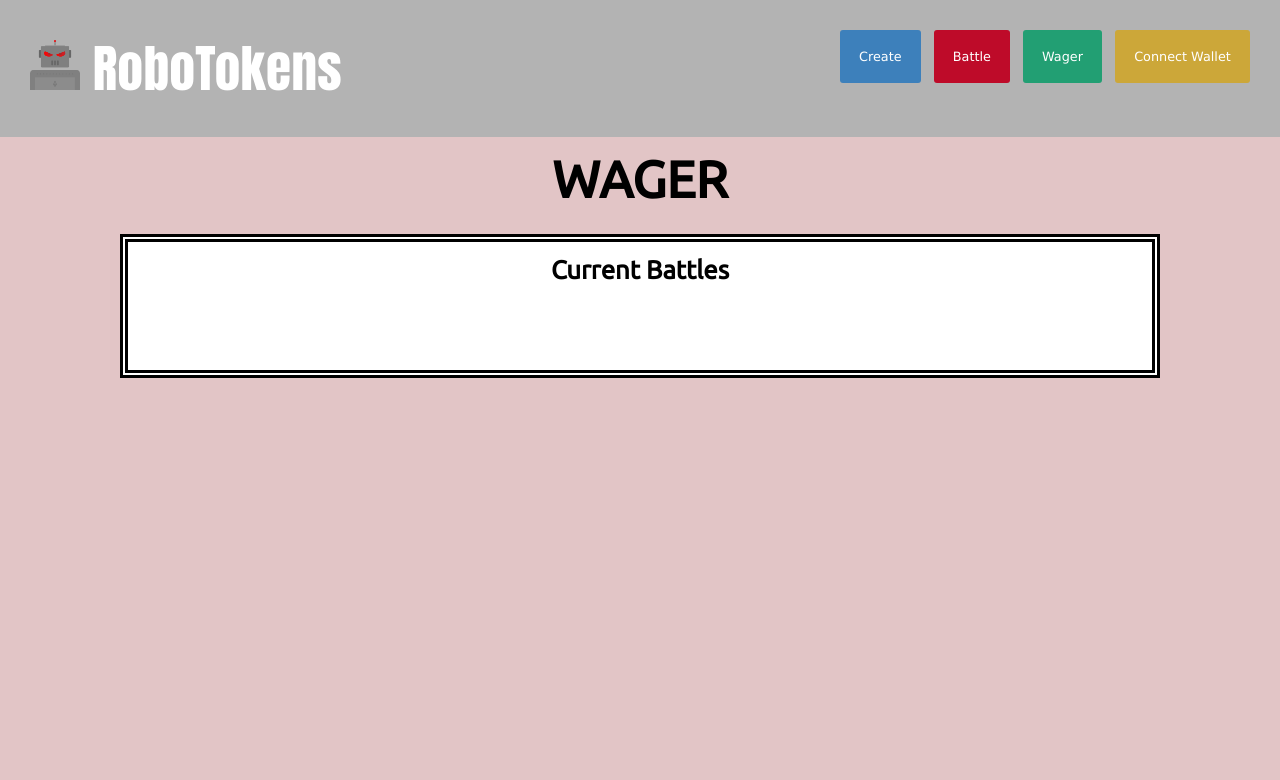
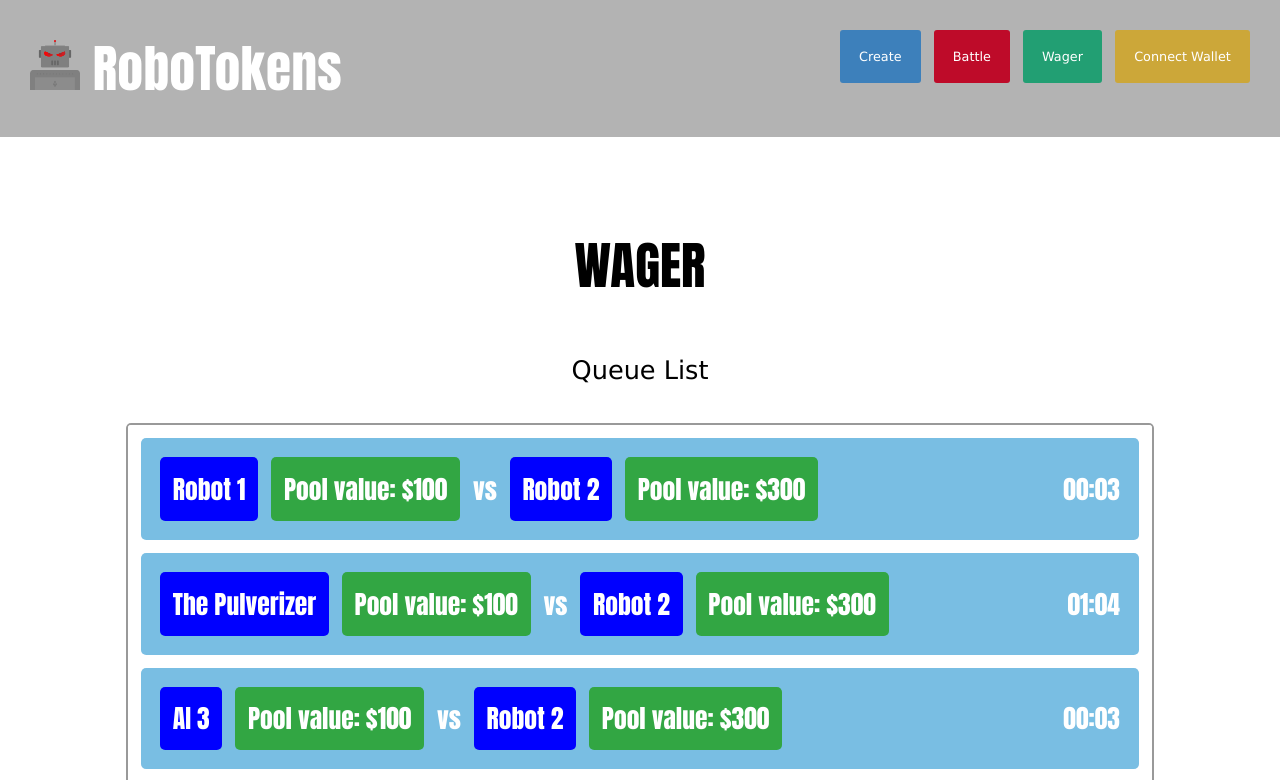
Before and after one commit to itaylor24/Robotokens, a Next.js app in the folder robotokens-app/: page /wager in a window 1280 px wide. Shown: the top 780 px of the page. Built offline with nearby package versions, Linux system fonts and the light colour scheme.

Commit message:
created component for the wager component

```diff
--- a/robotokens-app/Components/WagerComp.js
+++ b/robotokens-app/Components/WagerComp.js
@@ -1,13 +1,24 @@
 import React from 'react'
 import styled from 'styled-components'
+import BattleList from '../Components/BattleList'
 
 const WagerComp = () => {
 
   return (
     <Section>
         <MainTitle>WAGER</MainTitle>
+        <SubTitle>Queue List</SubTitle>
         <CurrentBattlesContainer>
-            <SubTitle>Current Battles</SubTitle>
+            <BattleList battleList = {[
+                {players: {0: "Robot 1", 1: "Robot 2"}, bets: {0: 100, 1: 300}, time: 3 * 1000},
+                {players: {0: "The Pulverizer", 1: "Robot 2"}, bets: {0: 100, 1: 300}, time: 64 * 1000},
+                {players: {0: "AI 3", 1: "Robot 2"}, bets: {0: 100, 1: 300}, time: 3000},
+                {players: {0: "Robot 1", 1: "Robot 2"}, bets: {0: 100, 1: 300}, time: 3000},
+                {players: {0: "Robot 1", 1: "Robot 2"}, bets: {0: 100, 1: 300}, time: 3000},
+                {players: {0: "Robot 1", 1: "Robot 2"}, bets: {0: 100, 1: 300}, time: 3000},
+                {players: {0: "Robot 1", 1: "Robot 2"}, bets: {0: 100, 1: 300}, time: 3000},
+            ]}
+            />
 
         </CurrentBattlesContainer>
     </Section>
@@ -17,12 +28,13 @@ const WagerComp = () => {
 
 const Section = styled.section`
     width: 100vw;
-    height: 80vw;
-    background-color: #E2C5C6;
+    // background-color: #E2C5C6;
+    background-color: white;
     display: flex;
     align-items: center;
     flex-direction: column;
     color: black;
+    margin-bottom: 10vw;
 `
 
 const MainTitle = styled.div`
@@ -32,23 +44,25 @@ const MainTitle = styled.div`
     justify-content: center;
     align-items:center;
     margin-bottom: 2vw;
-    margin-top: 1vw;
+    margin-top: 7vw;
+    font-family: Impact;
 `
 
 const CurrentBattlesContainer = styled.div`
     background-color: white;
-    border: 8px double black;
+    border: 0.2vw solid #999999;
+    border-radius: 0.4vw;
     width: 80vw;
-    height: 10vw;
+    height: 40vw;
+    overflow: scroll;
 `
 const SubTitle = styled.div`
     font-size: 2vw;
-    font-weight: 900;
     display: flex;
-    justify-content: center;
-    align-items:center;
+    padding: 1vw;
     margin-bottom: 2vw;
     margin-top: 1vw;
+    font-family: "Verdana";
 `
 
 export default WagerComp
```
